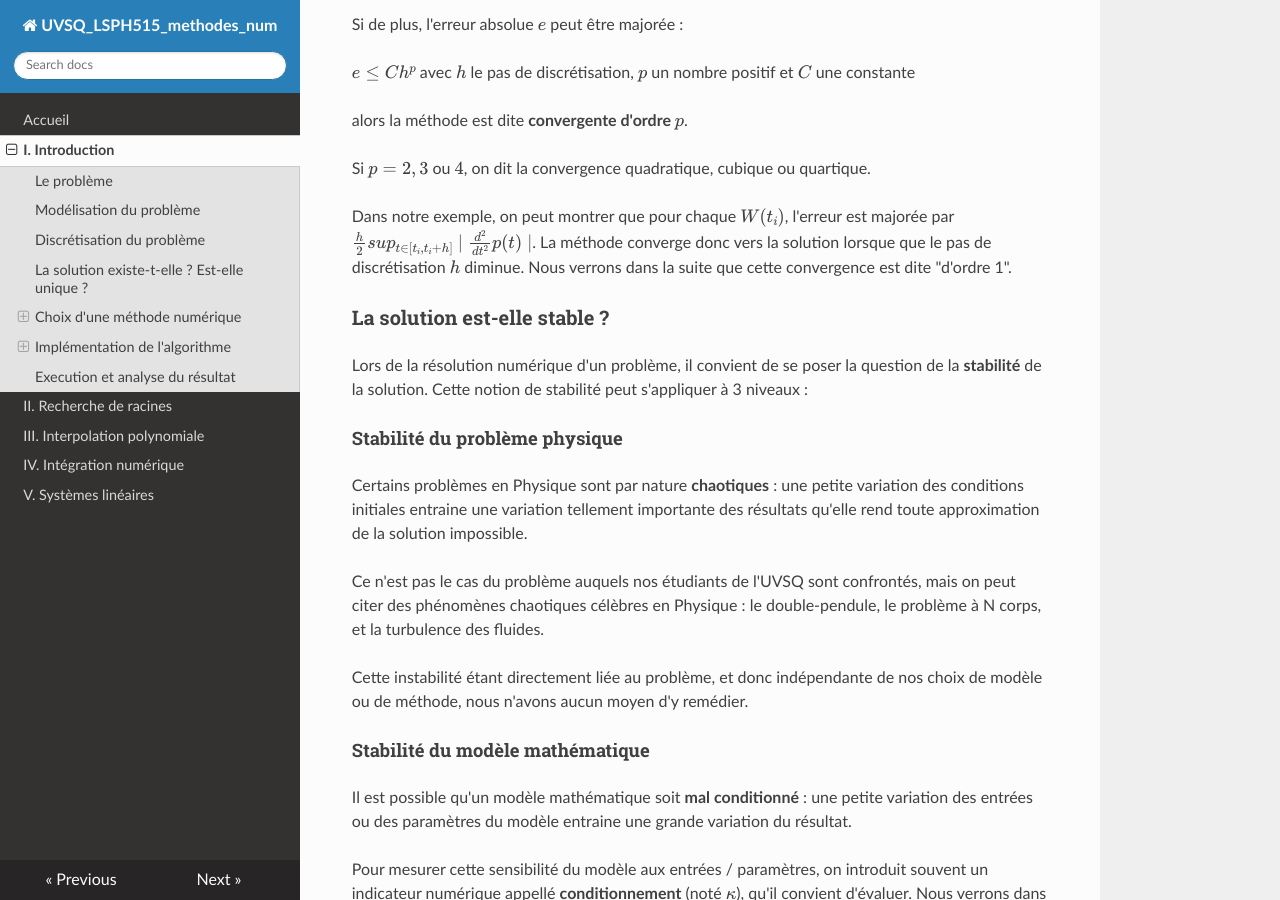
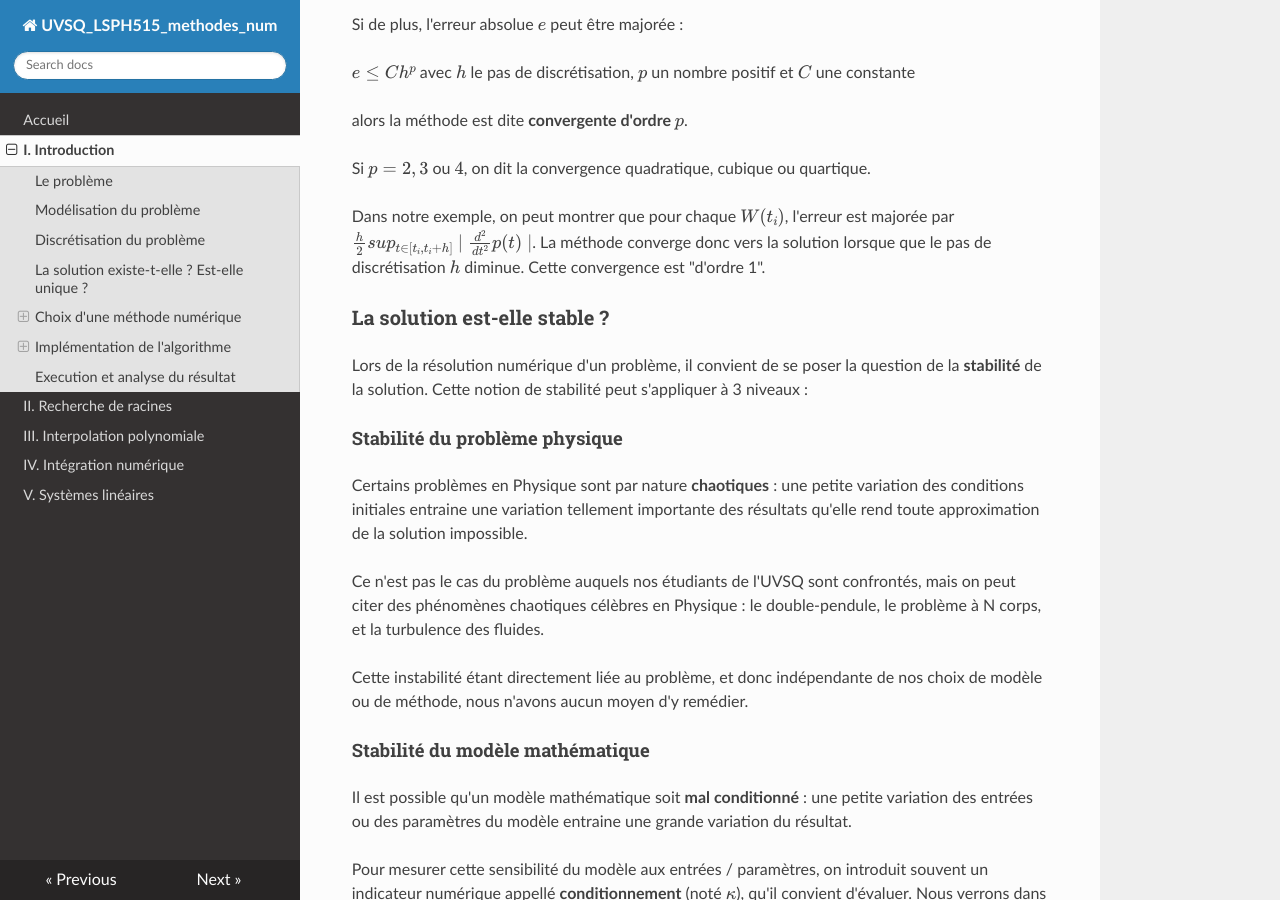
Before and after one commit to NicOudart/UVSQ_LSPH515_methodes_num, an MkDocs documentation site: the page built from docs/Chap1_Introduction.md, in a window 1280 px wide and 900 px high, scrolled down 7927 px. Built offline with MkDocs 1.6.1, drawn with Linux system fonts in a browser that asks for light colours; nearby versions of some CDN libraries.

Commit message:
-Minor fix in Chapter 1.

```diff
--- a/docs/Chap1_Introduction.md
+++ b/docs/Chap1_Introduction.md
@@ -289,7 +289,7 @@ Si $p = 2, 3$ ou $4$, on dit la convergence quadratique, cubique ou quartique.
 
 Dans notre exemple, on peut montrer que pour chaque $W(t_i)$, l'erreur est majorée par $\frac{h}{2} sup_{t \in [t_i,t_i+h]} \mid \frac{d^2}{dt^2} p(t)\mid$.
 La méthode converge donc vers la solution lorsque que le pas de discrétisation $h$ diminue.
-Nous verrons dans la suite que cette convergence est dite "d'ordre 1".
+Cette convergence est "d'ordre 1".
 
 ### La solution est-elle stable ?
 
```
